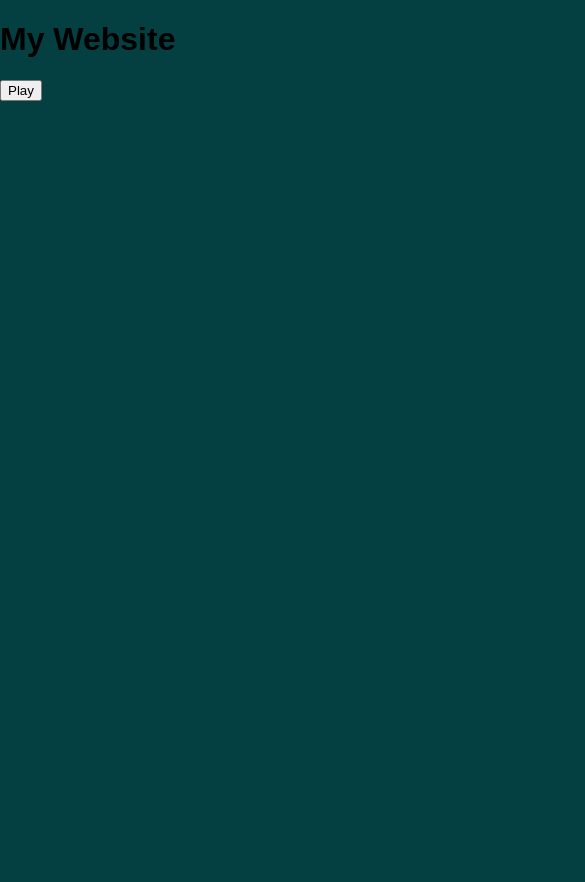
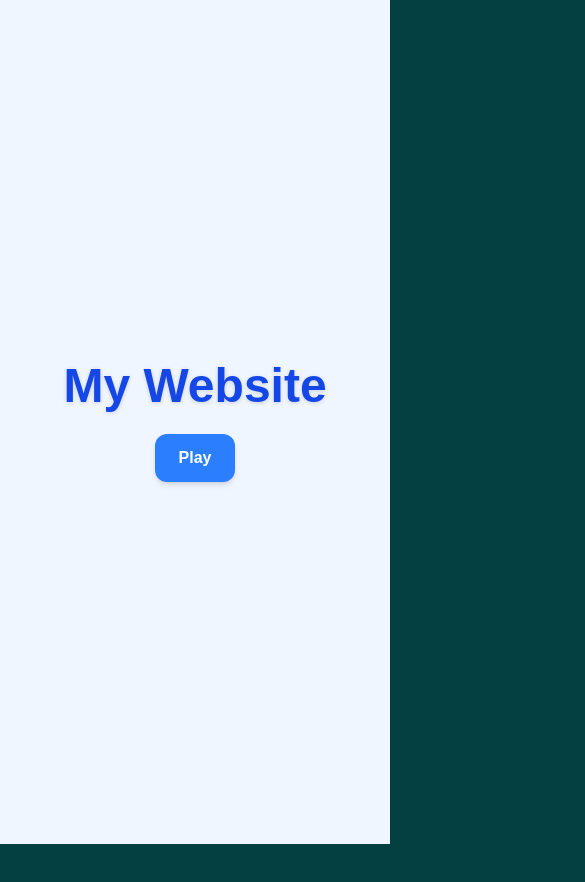
Before and after one commit to Mgfernandez1228/HTML_HERO, a React (Vite) app: page / in a window 390 px wide. Shown: the top 882 px of the page, 585 px wide, since content can reach past the window. After the commit the page ends 844 px from the top, so only its background shows below. Built offline with nearby package versions, Linux system fonts and the light colour scheme.

Commit message:
Finally got tailwind to properly work, site portion fo the site is responsive

```diff
--- a/index.html
+++ b/index.html
@@ -15,7 +15,6 @@
 
     <!-- GAME SECTION (hidden until Play) -->
     <canvas id="game"></canvas>
-    <div id="page"></div>
     <div id="ui"></div>
     <script type="module" src="/src/main.jsx"></script>
   </body>
--- a/src/App.jsx
+++ b/src/App.jsx
@@ -1,10 +1,21 @@
 import { startGame } from './main.jsx';
+import './website.css'
+
 
 export default function App() {
   return (
-    <div>
-      <h1>My Website</h1>
-      <button onClick={startGame}>Play</button>
-    </div>
+<div className="min-h-screen bg-blue-50 flex flex-col items-center justify-center space-y-6">
+  <h1 className="text-5xl font-bold text-blue-700 drop-shadow-sm">
+    My Website
+  </h1>
+
+  <button
+    onClick={startGame}
+    className="px-6 py-3 bg-blue-500 text-white font-semibold rounded-xl shadow-md hover:bg-blue-600 hover:shadow-lg transition-all duration-200"
+  >
+    Play
+  </button>
+</div>
+
   );
 }
--- /dev/null
+++ b/src/NotUIReactComponents/TextBox.css
@@ -0,0 +1,22 @@
+.text-box{
+    position: relative;
+    top: 800px;
+    left: 60px;
+    width: 1800px;
+    height: 360px;
+    background-color: rgb(0, 0, 0);
+    overflow: hidden;
+    border-radius: 12px;
+    font-family: "gameboy";
+
+}
+
+.text-box > p{
+    margin-top: 64px;
+    margin-bottom: 64 px;
+    margin-left: 64px;
+    margin-right: 64px;
+    font-size: 50px;
+    color: var(--font-color);
+
+}
--- /dev/null
+++ b/src/NotUIReactComponents/TextBox.jsx
@@ -0,0 +1,57 @@
+import {useAtom, useAtomValue } from "jotai";
+import {textBoxContentAtom } from "../store.js";
+import {motion} from "framer-motion";
+import "./TextBox.css";
+import { useEffect, useState } from "react";
+
+const variants = {
+    open: { opacity: 1, scale: 1 },
+    closed: { opacity: 0, scale: 0.5 },
+}
+
+export default function TextBox(){
+
+    const [isVisible, setIsVisible] = useAtom(textBoxContentAtom);
+    const [isCloseRequest, setIsCloseRequest] = useState(false);
+    const content = useAtomValue(textBoxContentAtom);
+
+    const handleAnimationComplete = () => {
+        if(isCloseRequest){
+            setIsVisible(false);
+            setIsCloseRequest(false);
+        }
+
+    };
+
+    useEffect(() =>{
+        const closeHandler = (e) => {
+            if (!isVisible) return;
+            if(e.code === "Space"){
+                setIsCloseRequest(true);
+
+            }
+        };
+
+        window.addEventListener("keydown",closeHandler);
+
+        return () =>{
+            window.removeEventListener("keydown", closeHandler)//cleanup function for no copies
+        };
+
+    }, [isVisible, setIsVisible]);
+
+    return(
+    isVisible && (
+    <motion.div
+        className="text-box"
+        inital={{opacity:0, scale:0.5}}
+        animate={isCloseRequest ? "closed" : "open"}//when player wants to close text
+        variants={variants}
+        transition={{duration:0.2}}
+        onAnimationComplete={handleAnimationComplete}
+    >
+        <p>{content}</p>
+    </motion.div >
+        )
+    );
+}
--- a/src/index.css
+++ b/src/index.css
@@ -1,7 +1,6 @@
 /* -------------------------
    Reset + global behavior
 -------------------------- */
-
 *,
 *::before,
 *::after {
@@ -18,47 +17,72 @@
     --height: 1080;
     --font-color: #e1d8d4;
 
-    /* add scale default */
+    /* default scale for UI */
     --scale: 1;
 }
 
 /* -------------------------
-   Page base (for website)
+   Page base (website)
 -------------------------- */
-
 html,
 body {
     width: 100%;
     height: 100%;
     margin: 0;
+    padding: 0;
 }
 
 body {
-    position: relative;
+    position: relative; /* allows children to position relative */
     background-color: rgb(4, 63, 66);
     font-family: sans-serif;
-    overflow: hidden; /* remove if website needs scrolling */
+    overflow: hidden; /* prevents scrollbars */
 }
 
 /* -------------------------
-   UI container (game only)
+   Website root
 -------------------------- */
+#website-root {
+    position: relative;       /* relative to allow absolute children */
+    z-index: 10;
 
+    /* optional centering for website content */
+
+}
+
+/* -------------------------
+   UI overlay (game / React)
+-------------------------- */
 #ui {
+
+    display: none;
+
     position: absolute;
     top: 50%;
     left: 50%;
     width: calc(var(--width) * 1px);
     height: calc(var(--height) * 1px);
 
-    /* centered + scaled by ResizeObserver */
-    transform: translate(-50%, -50%) scale(var(--scale, 0));
+    /* center + scale for viewport or ResizeObserver */
+    transform: translate(-50%, -50%) scale(var(--scale, 1));
     transform-origin: center;
 
     box-sizing: border-box;
-    z-index: 10;
+    z-index: 5;        /* above website content */
     user-select: none;
+    pointer-events: auto; /* ensures clickable UI */
+}
 
-    /* CHANGE HERE: UI must be clickable */
+/* -------------------------
+   Optional: full-screen Kaplay canvas
+-------------------------- */
+#game {
+
+    position: absolute;
+    top: 0;
+    left: 0;
+    width: 100%;
+    height: 100%;
+    z-index: 0;        /* behind website root and UI */
     pointer-events: auto;
 }
--- a/src/main.jsx
+++ b/src/main.jsx
@@ -20,14 +20,28 @@ createRoot(websiteRoot).render(
 
 
 export function startGame(){
+
+initGame();
+
+
+  const websiteRoot = document.getElementById("website-root");
   const ui = document.getElementById("ui");
+  const gameCanvas = document.getElementById("game");
+  const body = document.body;
 
-  // Hide website
-  //websiteRoot.style.display = "none";
 
-  // Show game elements
-  //ui.style.display = "block";
-  //gameCanvas.style.display = "block";
+  websiteRoot.style.display = "none";  // hide website
+  ui.style.display = "block";          // show game UI
+  gameCanvas.style.display = "block";
+
+
+  // ui.style.visibility = "visible";
+  // ui.style.pointerEvents = "auto";
+
+  // gameCanvas.style.display = "block";  // show game canvas
+
+  body.style.overflow = "hidden";//hides the whole website when in the game.
+
 
   new ResizeObserver(() => {
     document.documentElement.style.setProperty(
@@ -39,6 +53,7 @@ export function startGame(){
     );
   }).observe(ui.parentElement);
 
+
   createRoot(ui).render(
     <StrictMode>
       <Provider store ={store}>
@@ -47,5 +62,9 @@ export function startGame(){
     </StrictMode>,
   );
 
-  initGame();
+
+
+
+
+
 }
--- a/src/website.css
+++ b/src/website.css
@@ -0,0 +1 @@
+@import 'tailwindcss';
```
Also changed, not shown: 1 other file (tests, documents, lock files or other folders).
